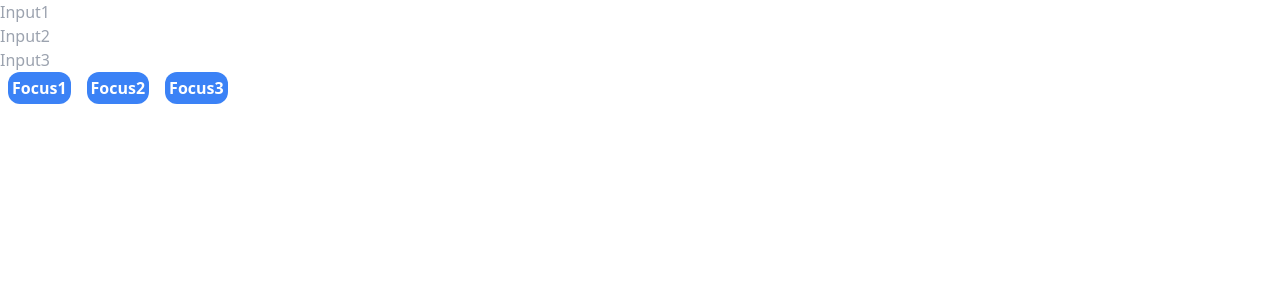
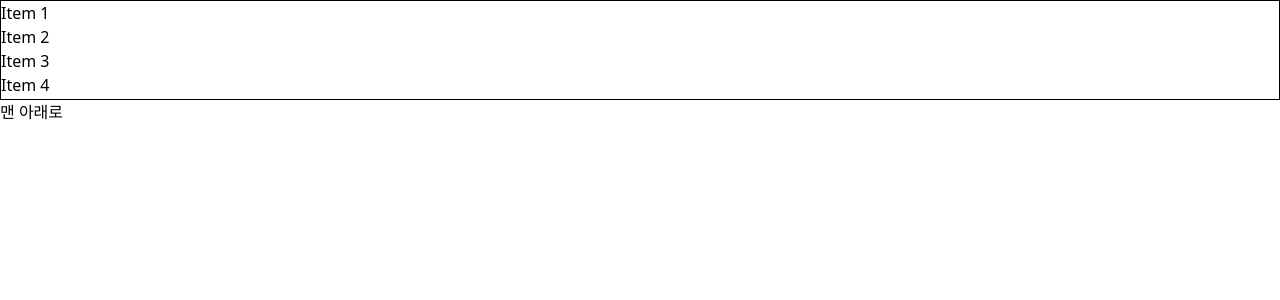
Before and after one commit to kimrachelponchan/myapp, a React (Create React App) app: page / in a window 1280 px wide. Shown: the top 300 px of the page. Built offline with nearby package versions, Linux system fonts and the light colour scheme; the HTML template or start-up script is replaced by a standard one.

Commit message:
useRef 스크롤 조작 1

```diff
--- a/src/App.js
+++ b/src/App.js
@@ -4,60 +4,19 @@ import {useRef} from 'react';
 
 function App() {
 
-  // Ref 개념설명 단계
-  // const inputRef = useRef(null);
-  // document.querySelector('.w-20');
+  const boxRef = useRef();
 
-  // const handleInputFocus = ()=>{
-  //   inputRef.current.focus();
-  //   inputRef.current.value = "클릭했어요!";
-  //   inputRef.someValue = "123";
-  //   // 새로 만들수도 있음
-  //   console.log(inputRef);
-  // }
-
-
-  // Ref 를 배열로 관리
-  const inputRef = [useRef(null), useRef(null), useRef(null)];
-
-
-  const handleInputFocus = (index)=>{
-    inputRef[index].current.focus();
-    if(index === 0){
-      inputRef[index].current.value = "Mike!";
-    }else if(index === 1){
-      inputRef[index].current.value = "Alice!";
-    }else{
-      inputRef[index].current.value = "Tom!";
-    }
-  }
-
+  const scrollToBottom = () => {
+    boxRef.current.scrollTop = boxRef.current.scrollHeight;
+  };
 
   return (
-    <>
-      {/* Ref 개념 설명 단계 */}
-      {/* <label name={`text`}>내용을 입력:</label>
-      <input ref={inputRef} type={`text`} name={`text`} className={`w-20 bg-gray-300`}></input>
-      <button onClick={handleInputFocus} className={`w-20 h-10 bg-blue-500 hover:bg-gray-400 rounded-xl text-white font-bold cursor-pointer`}>입력하기</button> */}
-
-
-      {/* Ref 를 배열로 관리 */}
-      <div className={`flex flex-col`}>
-        {inputRef.map((ref,index)=>{
-          return(
-            <input key={`input${index}`} ref={ref} type={`text`} placeholder={`Input${index + 1}`}></input>
-          )
-        })}
-        <div>
-          {inputRef.map((_,index)=>{
-            return(
-              <button className={`mx-2 p-1 bg-blue-500 rounded-xl font-bold text-white`} key={`button${index}`} onClick={()=>handleInputFocus(index)}>Focus{index + 1}</button>
-            )
-          })}
-        </div>
-
+    <div>
+      <div ref={boxRef} style={{ height: "100px", overflowY: "scroll", border: "1px solid black" }}>
+        {Array.from({ length: 50 }, (_, i) => <p key={i}>Item {i+1}</p>)}
       </div>
-    </>
+      <button onClick={scrollToBottom}>맨 아래로</button>
+    </div>
   );
 }
 
```
